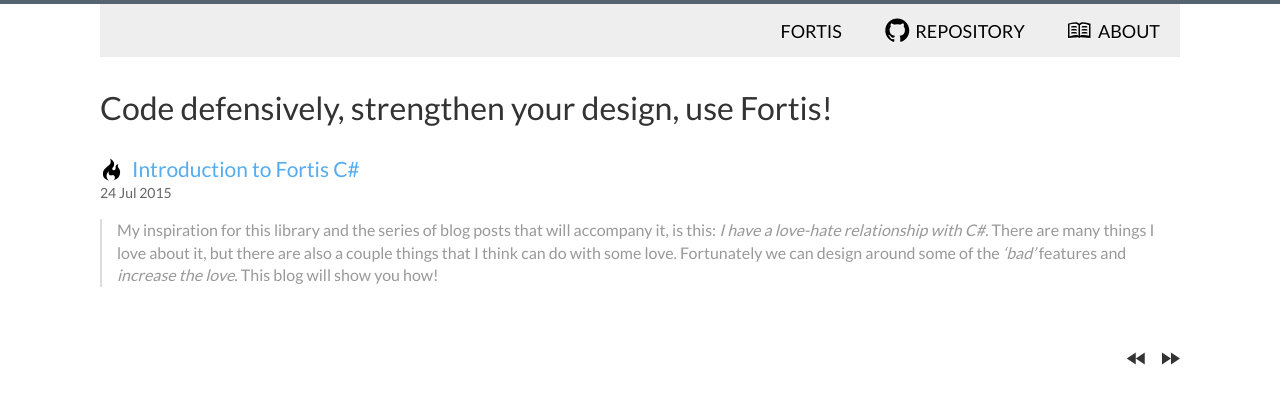
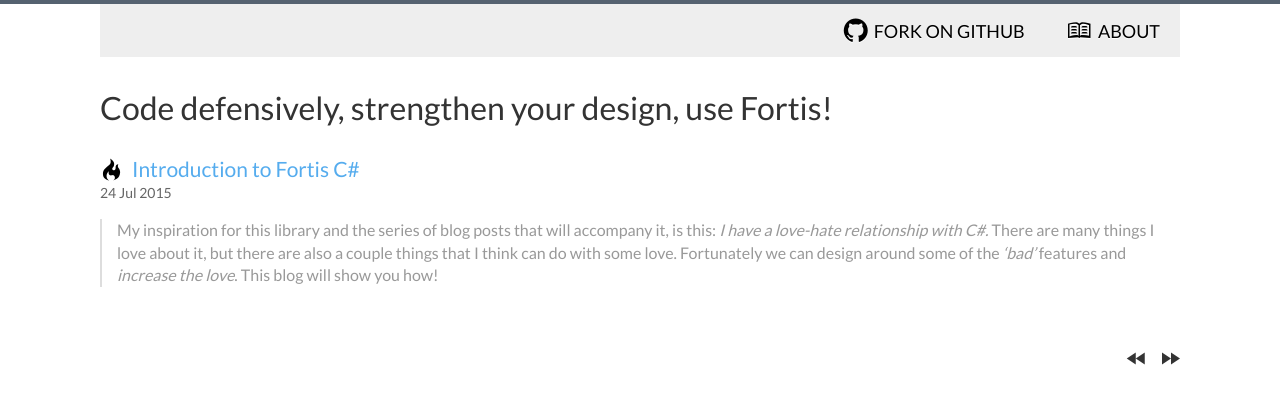
Before and after one commit to huwman/Fortis, a Jekyll site: the page built from index.html, in a window 1280 px wide. Shown: the top 404 px of the page. Built offline with Jekyll 4.4.1, drawn with Linux system fonts in a browser that asks for light colours; Markdown is read by kramdown in place of the engine named in the settings; the list of posts is cut into pages by our own code.

Commit message:
Nav changes

```diff
--- a/_includes/header.html
+++ b/_includes/header.html
@@ -1,9 +1,7 @@
 <div class="header-container">
   <header>
       <ul class="nav">
-		<li><a class="logo" href="/Fortis"><span></span>Fortis</a></li>
-
-        <li><a href="https://github.com/huwman/Fortis"><span class="mega-octicon octicon-mark-github" style="margin-right: 6px;"></span>Repository</a></li>
+		<li><a href="https://github.com/huwman/Fortis"><span class="mega-octicon octicon-mark-github" style="margin-right: 6px;"></span>Fork on Github</a></li>
         <li><a href="/Fortis/about"><span class="mega-octicon octicon-book" style="margin-right: 6px;"></span>About</a></li>
       </ul>
   </header>
```
